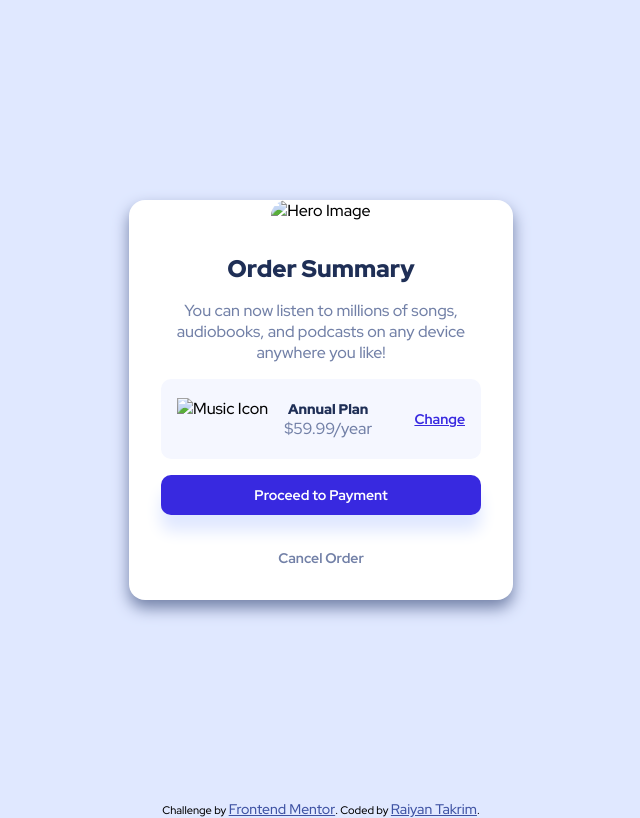
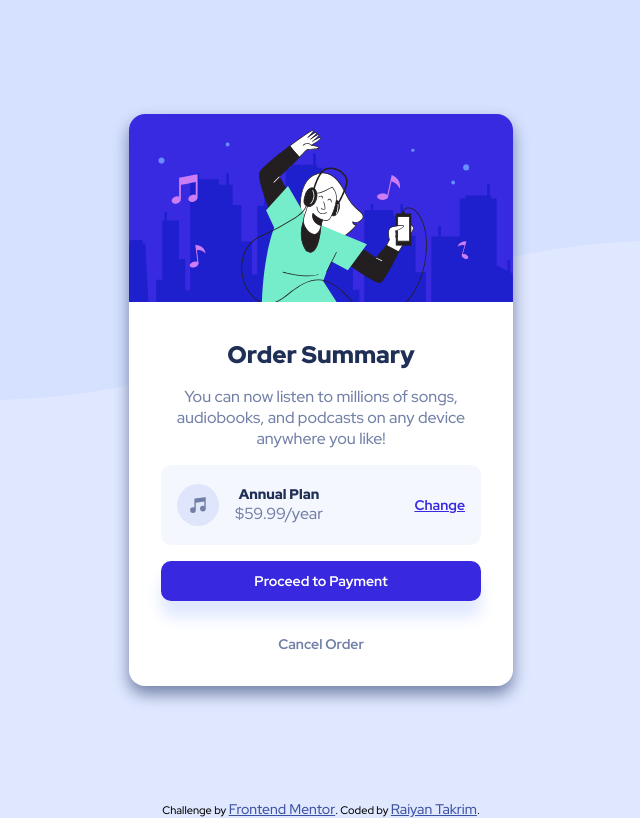
Before and after one commit to raiyantakrim/order-summary-component, a plain HTML site: page index.html in a window 1280 px wide. Shown: the whole page, without its empty margins (319-959 px from the left). Drawn offline with Linux system fonts and the light colour scheme; the site is published under a folder, as on GitHub Pages, so addresses that start at the root find nothing.

Commit message:
Again solved the url problem

```diff
--- a/index.html
+++ b/index.html
@@ -29,7 +29,7 @@
     <div class="container flex jc-center ai-center">
       <div class="card">
         <img
-          src="../images/illustration-hero.svg"
+          src="./images/illustration-hero.svg"
           alt="Hero Image"
           class="card__image"
         />
@@ -40,7 +40,7 @@
             any device anywhere you like!
           </p>
           <div class="pricing flex ai-center jc-space-evenly">
-            <img src="../images/icon-music.svg" alt="Music Icon" />
+            <img src="./images/icon-music.svg" alt="Music Icon" />
             <div class="center-both">
               <p class="title">Annual Plan</p>
               <p class="sub-title">$59.99/year</p>
--- a/scss/_media-queries.scss
+++ b/scss/_media-queries.scss
@@ -1,5 +1,5 @@
 @media (min-width: 375px) {
   .container {
-    background-image: url(/images/pattern-background-desktop.svg);
+    background-image: url(../images/pattern-background-desktop.svg);
   }
 }
```
Also changed, not shown: css/style.min.css.
